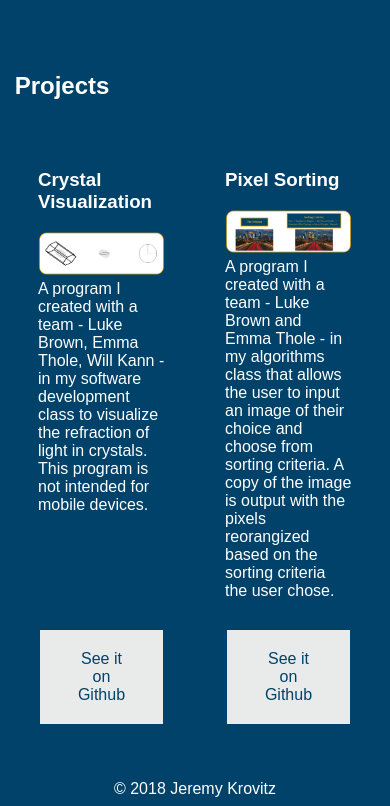
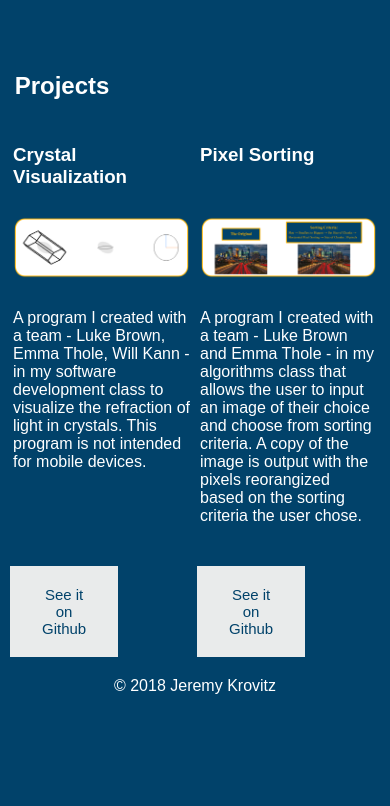
Before and after one commit to jkrovitz/jkrovitz, a PHP site: page / in a window 390 px wide. Shown: the part 468-1274 px from the top of the page. After the commit the page ends 1162 px from the top, so only its background shows below. Run offline with PHP 8.4, Linux system fonts and the light colour scheme.

Commit message:
Resizing and link fix.

```diff
--- a/Style/responsivedesign.css
+++ b/Style/responsivedesign.css
@@ -76,15 +76,69 @@ img {
 /*  background: #71C5E8;*/
 }
 
+/*
 @media only screen and (max-width:800px) {
-  /* For tablets: */
+   For tablets:
   .main {
     width:50%;
   }
   .right {
     width:100%;
   }
+*/
+
+
+@media only screen
+and (min-device-width : 375px)
+and (max-device-width : 667px)
+and (orientation : portrait) {
+.firstColumnSet {
+    display: fixed;
+  float: left;
+    width: 50%;
+    padding: 30px;
+    height: 500px; /* Should be removed. Only for demonstration */
+
 }
+
+}
+@media only screen
+and (min-device-width : 375px)
+and (max-device-width : 667px)
+and (orientation : landscape) {
+
+  /*columns*/
+.firstColumnSet {
+    display: fixed;
+  float: left;
+    width: 50%;
+    padding: 30px;
+    height: 450px; /* Should be removed. Only for demonstration */
+}
+
+
+}
+
+
+
+
+@media only screen
+and (min-device-width : 375px)
+and (max-device-width : 667px)
+and (orientation : landscape) {
+
+  /*columns*/
+.firstColumnSet {
+    display: fixed;
+  float: left;
+    width: 50%;
+    padding: 30px;
+    height: 450px; /* Should be removed. Only for demonstration */
+}
+
+
+}
+
 
 
 
@@ -106,13 +160,20 @@ p
 }
 
 
+/* Clear floats after the columns */
+.firstRow:after {
+    content: "";
+    display: table;
+    clear: both;
+}
+
 /*columns*/
 .firstColumnSet {
     display: fixed;
   float: left;
     width: 50%;
-    padding: 30px;
-    height: 460px; /* Should be removed. Only for demonstration */
+    padding: 5px;
+    height: auto;
 }
 
 
@@ -129,18 +190,55 @@ p
     display: fixed;
   float: left;
     width: 50%;
-    padding: 30px;
-    height: 200px; /* Should be removed. Only for demonstration */
+    padding: 5px;
+    height: auto; /* Should be removed. Only for demonstration */
+}
+
+/* Clear floats after the columns */
+.thirdRow:after {
+    content: "";
+    display: table;
+    clear: both;
+}
+
+/*columns*/
+.thirdColumnSet {
+    display: fixed;
+  float: left;
+    width: 50%;
+    padding: 5px;
+    height: auto;
 }
 
 
 
 /* Clear floats after the columns */
-.firstRow:after {
+.fourthRow:after {
     content: "";
     display: table;
     clear: both;
 }
+
+/*columns*/
+.fourthColumnSet {
+    display: fixed;
+  float: left;
+   -webkit-column-count: 2; /* Chrome, Safari, Opera */
+    -moz-column-count: 2; /* Firefox */
+    column-count: 2;
+
+    -webkit-column-gap: 30%; /* Chrome, Safari, Opera */
+    -moz-column-gap: 30%; /* Firefox */
+    column-gap: 30%;
+
+    height: auto;
+    width: 50%;
+
+}
+
+
+
+
 
 /*#lMDivClass p { display: inline }*/
 /*
@@ -161,3 +259,30 @@ p
    color: white;
    text-align: center;
 }
+
+
+.button {
+    background-color: #4CAF50;
+    border: none;
+    color: white;
+    padding: 20px 32px;
+    text-align: center;
+    text-decoration: none;
+    display: inline-block;
+    font-size: 15px;
+    margin: 20px 2px;
+    -webkit-transition-duration: 0.4s; /* Safari */
+    transition-duration: 0.4s;
+    cursor: pointer;
+}
+
+.button1 {
+    background-color: #E9EBEB;
+    color: #01426A;
+/*    border: 2px solid #FFB500;*/
+}
+
+.button1:hover {
+    background-color: #FFB500;
+    color: white;
+}
--- a/header.html
+++ b/header.html
@@ -12,7 +12,7 @@
 
 
   <div style="background-color:#01426A; padding:10px; font-size: 30px;">
-      <h1><a href="/index.html">Jeremy Krovitz</a></h1>
+      <h1><a href="https://jkrovitz.github.io/jkrovitz/">Jeremy Krovitz</a></h1>
     </div>
     <ul>
       <li class="menubut">
--- a/index.html
+++ b/index.html
@@ -37,100 +37,57 @@
         <div class="firstRow">
   <div class="firstColumnSet" >
 <h3><font color="#ffffff">Crystal Visualization</font></h3>
-    <p ><font color="#ffffff">
+  </div>
+  <div class="firstColumnSet" >
+<h3><font color="#ffffff">Pixel Sorting</font></h3>
+  </div>
+</div>
+
+        <div class="secondRow">
+  <div class="secondColumnSet" >
    <a href="projects/crystalProject/crystalIndex.html" target="_blank">
           <img src="Images/crystalVisualization.png" alt="Crystal Visualization" width=100% height=%>
         </a>
-    <br>
- A program I created with a team - Luke Brown, Emma Thole, Will Kann - in my software development class to visualize the
-      refraction of light in crystals. This program is not intended for mobile devices.</font></p>
-
-
-
   </div>
-
-  <div class="firstColumnSet" >
-
-        <h3><font color="#ffffff">Pixel Sorting</font></h3>
-    <p ><font color="#ffffff">
-
+  <div class="secondColumnSet" >
 <img src="Images/pixelSortingButton.png" alt="Pixel Sorting" width=100% height=%>
-
-    <br>
- A program I created with a team - Luke Brown and Emma Thole - in my algorithms class that allows the user to input an
-      image of their choice and choose from sorting criteria. A copy of the image is output with the pixels reorangized
-      based on the sorting criteria the user chose.
-
-</font></p>
-
-
-
-
+  </div>
 </div>
 
 
 
+       <div class="thirdRow">
+  <div class="thirdColumnSet" >
+
+
+
+     <p ><font color="#ffffff">
+ A program I created with a team - Luke Brown, Emma Thole, Will Kann - in my software development class to visualize the
+      refraction of light in crystals. This program is not intended for mobile devices.</font></p>
   </div>
+  <div class="thirdColumnSet" >
 
-              <div class="secondRow">
-  <div class="secondColumnSet" >
+     <p ><font color="#ffffff">
+ A program I created with a team - Luke Brown and Emma Thole - in my algorithms class that allows the user to input an
+      image of their choice and choose from sorting criteria. A copy of the image is output with the pixels reorangized
+      based on the sorting criteria the user chose.
+</font></p>
+  </div>
+</div>
+              <div class="fourthRow">
+  <div class="fourthColumnSet" >
        <button class="button button1"  type="reset" onclick="location.href='https://github.com/jkrovitz/jkrovitz/tree/master/projects/crystalProject'">
     See it on Github
 </button>
-
-
-
   </div>
-
-  <div class="secondColumnSet" >
-
-
-
-
+  <div class="fourthColumnSet" >
     <button class="button button1"  type="reset" onclick="location.href='https://github.com/jkrovitz/jkrovitz/tree/master/projects/pixelSorting'">
     See it on Github
 </button>
-
-
   </div>
-
-
-
 </div>
-
-
-
-
-
-
     </section>
 
     <div id="footerId" class="footer">
       &copy; 2018 Jeremy Krovitz
        </div>
-
-<!--
-   <div class="right">
-     <p></p>
-        <h2></h2>
-        <p></p>
-        <h2></h2>
-        <p></p>
-      </div>
--->
-
-<!--
-<div id="footerId" class="footer">
-  <p>    &nbsp;
-
-
-    <script src="lastModified.js">
-
-</script>
-
-    </p>
-</div>
--->
-
-  </body>
-</html>
```
Lines whose indentation alone changed are shown as unchanged.
